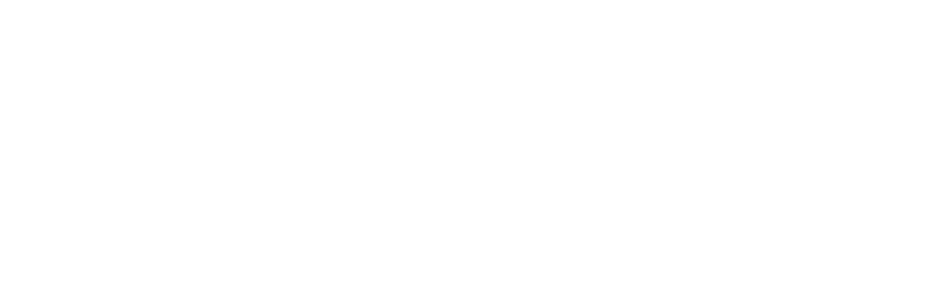
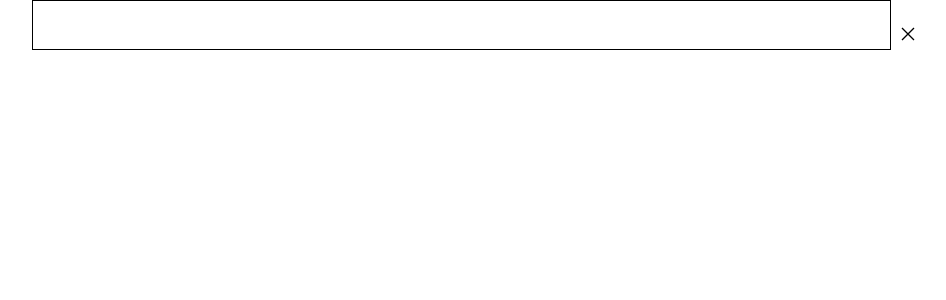
Before and after one commit to LegendOfTeam2/Front-end, a React (Create React App) app: page /write in a window 1280 px wide. Before the commit this address had no page. Shown: the top 300 px of the page, without its empty margins (179-1125 px from the left). Built offline with nearby package versions, Linux system fonts and the light colour scheme.

Commit message:
Refactor) https 전환 테스트
axios_basic https로 변환하여 테스트 진행

이슈 없음

```diff
--- a/src/assets/styles/components/UploadImage.styled.js
+++ b/src/assets/styles/components/UploadImage.styled.js
@@ -6,6 +6,7 @@ export const UploadImageContainer = styled.div`
   position: relative;
   border: 1px solid #d9d9d9;
   border-radius: 10px;
+  filter: blur(0px);
   &:hover {
     cursor: pointer;
   }
--- a/src/components/UploadImage.js
+++ b/src/components/UploadImage.js
@@ -12,11 +12,12 @@ import {
   UploadImageContainer,
   UploadImageIcon,
   UploadImageText,
-  UploadImageInput
-} from '../assets/styles/components/UploadImage.styled'
+  UploadImageInput,
+} from '../assets/styles/components/UploadImage.styled';
 
 const UploadImage = ({ setFile, setFileSrc, width }) => {
-  const logoImgInput = useRef();
+  const uploadBoxRef = useRef();
+  const uploadInputRef = useRef();
 
   const uploadImage = useUploadStore((state) => state.uploadImage);
 
@@ -49,12 +50,63 @@ const UploadImage = ({ setFile, setFileSrc, width }) => {
     });
   };
 
+  const onDropHandle = (e) => {
+    e.preventDefault();
+    console.log(e);
+
+    encodeFileToBase64(e.dataTransfer.files[0]);
+
+    const formData = new FormData();
+    formData.append('imgUrl', e.dataTransfer.files[0]);
+    uploadImage(formData).then((res) => {
+      if (res.success) {
+        setFile(res.data[0]);
+      } else {
+        alert('이미지 업로드에 실패했습니다.');
+        setFileSrc('');
+        setFile('');
+      }
+    });
+  };
+
+  const onDragOverHandle = (e) => {
+    e.preventDefault();
+  };
+
+  const changeBoxStyle = (state, e) => {
+    e.preventDefault();
+    switch (state) {
+      case 'enter': {
+        uploadBoxRef.current.style.borderColor = '#3eca28';
+        uploadBoxRef.current.style.borderWidth = '4px';
+        uploadBoxRef.current.style.filter = 'blur(1px)';
+        break;
+      }
+      case 'leave': {
+        uploadBoxRef.current.style.borderColor = '#d9d9d9';
+        uploadBoxRef.current.style.borderWidth = '1px';
+        uploadBoxRef.current.style.filter = 'none';
+        break;
+      }
+      default:
+        break;
+    }
+  };
+
   const uploadHandle = () => {
-    logoImgInput.current.click();
-  }
+    uploadInputRef.current.click();
+  };
 
   return (
-    <UploadImageContainer width={width} onClick={uploadHandle}>
+    <UploadImageContainer
+      width={width}
+      onClick={uploadHandle}
+      onDrop={(e) => onDropHandle(e)}
+      onDragOver={(e) => onDragOverHandle(e)}
+      onDragEnter={(e) => changeBoxStyle('enter', e)}
+      onDragLeave={(e) => changeBoxStyle('leave', e)}
+      ref={uploadBoxRef}
+    >
       <UploadImageIcon>
         <GrAdd className='icon'></GrAdd>
       </UploadImageIcon>
@@ -66,8 +118,7 @@ const UploadImage = ({ setFile, setFileSrc, width }) => {
           onUploadImage(e);
           encodeFileToBase64(e.target.files[0]);
         }}
-        id={'input-file'}
-        ref={logoImgInput}
+        ref={uploadInputRef}
       />
     </UploadImageContainer>
   );
--- a/src/pages/SignIn.js
+++ b/src/pages/SignIn.js
@@ -1,10 +1,14 @@
 // React
 import { useRef, useState, useCallback, useEffect } from 'react';
+
+// Zustand
+import useMemberStore from '../zustand/member';
 
 // Package
 import { GrClose } from 'react-icons/gr';
 import { FcGoogle } from 'react-icons/fc';
 import { RiKakaoTalkFill } from 'react-icons/ri';
+import { useNavigate } from 'react-router-dom';
 
 // Element
 import Button from '../elements/Button';
@@ -56,6 +60,12 @@ const SignIn = () => {
   const emailIconRef = useRef();
   const passwordIconRef = useRef();
 
+  const emailRegExp =
+    /^[0-9a-zA-Z]([-_.]?[0-9a-zA-Z])*@[0-9a-zA-Z]([-_.]?[0-9a-zA-Z])*.[a-zA-Z]{2,3}$/i;
+
+  const signInMember = useMemberStore((state) => state.signInMember);
+  const navigate = useNavigate();
+
   useEffect(() => {
     if (email !== '') emailIconRef.current.style.display = 'block';
     else emailIconRef.current.style.display = 'none';
@@ -81,6 +91,28 @@ const SignIn = () => {
     [email, password]
   );
 
+  const signInAccount = useCallback(
+    async (e) => {
+      e.preventDefault();
+      if (email === '') {
+        alert('계정을 입력해주세요');
+      } else if (emailRegExp.test(email) === false) {
+        alert('이메일 형식에 맞지 않습니다');
+      } else {
+        signInMember({ email, password }).then((res) => {
+          if (res) {
+            navigate('/');
+          } else {
+            alert(
+              '로그인 실패하였습니다\n이메일 / 패스워드를 다시 확인해주세요'
+            );
+          }
+        });
+      }
+    },
+    [email, password]
+  );
+
   return (
     <SignInContainer>
       <SignInBox>
@@ -95,7 +127,7 @@ const SignIn = () => {
               리드미에서 여러분의 재능을 마음껏 뽐내 주세요
             </SignInBoxIntroBottom>
           </SignInBoxIntroContainer>
-          <SignInBoxForm>
+          <SignInBoxForm onSubmit={(e) => signInAccount(e)}>
             <SignInBoxInputContainer>
               <SignInBoxInputGroup>
                 <SignInBoxInputGroupTitle>아이디</SignInBoxInputGroupTitle>
--- a/src/pages/SignUp.js
+++ b/src/pages/SignUp.js
@@ -368,7 +368,12 @@ const SignUp = () => {
               nicknameSpanRef.current.style.color = '#f2153e';
               nicknameSpanRef.current.innerText = '중복되는 닉네임입니다.';
             } else {
-              signUpMember(newMember);
+              signUpMember(newMember).then((res) => {
+                console.log(res);
+                if(res.success) {
+                  navigate('/');
+                }
+              });
             }
           }
         }
--- /dev/null
+++ b/src/pages/Write.js
@@ -0,0 +1,59 @@
+import styled from "styled-components";
+import { GrClose } from 'react-icons/gr';
+import Input from "../elements/Input";
+
+const Write = () => {
+  return(<WriteContainer>
+    <WriteBox>
+      <SignUpIcon>
+        <GrClose></GrClose>
+      </SignUpIcon>
+      <WriteForm>
+        <WriteTitleGroup>
+          <Input
+            _type={'text'}
+
+          ></Input>
+        </WriteTitleGroup>
+      </WriteForm>
+    </WriteBox>
+  </WriteContainer>);
+}
+
+export default Write;
+
+export const WriteContainer = styled.div`
+  width: 100%;
+  height: auto;
+  display: flex;
+  justify-content: center;
+`
+export const WriteBox = styled.div`
+  width: 961px;
+  height: 809px;
+  display: flex;
+  justify-content: center;
+  position: relative;
+`;
+export const SignUpIcon = styled.div`
+  position: absolute;
+  top: 26px;
+  right: 26px;
+  width: auto;
+  height: auto;
+  .icon-cancel {
+    width: 30px;
+    height: 30px;
+  }
+  &:hover {
+    cursor: pointer;
+  }
+`;
+export const WriteForm = styled.form`
+  width: 859px;
+  height: auto;
+`
+export const WriteTitleGroup = styled.div`
+  width: 100%;
+  height: auto;
+`
--- a/src/shared/App.js
+++ b/src/shared/App.js
@@ -12,6 +12,7 @@ const SignIn = lazy(() => import('../pages/SignIn'));
 const SignUp = lazy(() => import('../pages/SignUp'));
 const UserPosition = lazy(() => import('../pages/UserPosition'));
 const MyPage = lazy(() => import('../pages/MyPage'));
+const Write = lazy(() => import('../pages/Write'));
 
 // Utils
 const Kakao = lazy(() => import('../utils/kakao'));
@@ -28,6 +29,7 @@ function App() {
         <Route path='/kakao/callback' element={<Kakao />} />
         <Route path='/google/callback' element={<Google />} />
         <Route path='/position' element={<UserPosition />} />
+        <Route path='/write' element={<Write />} />
       </Routes>
     </Suspense>
   );
--- a/src/shared/theme.js
+++ b/src/shared/theme.js
@@ -42,11 +42,7 @@ const verticalInterval = {
 };
 
 const deviceSizes = {
-  mobileS: "320px",
-  mobileM: "375px",
-  mobileL: "450px",
-  tablet: "768px",
-  tabletL: "1024px",
+  desktopL: "1920px",
 };
 
 const colors = {
@@ -58,11 +54,7 @@ const colors = {
 };
 
 const device = {
-  mobileS: `only screen and (max-width: ${deviceSizes.mobileS})`,
-  mobileM: `only screen and (max-width: ${deviceSizes.mobileM})`,
-  mobileL: `only screen and (max-width: ${deviceSizes.mobileL})`,
-  tablet: `only screen and (max-width: ${deviceSizes.tablet})`,
-  tabletL: `only screen and (max-width: ${deviceSizes.tabletL})`,
+  desktopL: `only screen and (max-width: ${deviceSizes.desktopL})`,
 };
 
 const theme = {
--- a/src/utils/apis/api/api_auth.js
+++ b/src/utils/apis/api/api_auth.js
@@ -4,6 +4,7 @@ import axios from 'axios';
 // Utils
 import createToken from '../../token';
 import { getCookie } from '../../cookie';
+import { refreshTokenApi } from '../refresh';
 
 const SERVER_IP = process.env.REACT_APP_REST_API_IP;
 
@@ -38,10 +39,7 @@ api_auth.interceptors.response.use(
     if (status === 401) {
       if (error.response.data.message === 'TokenExpiredError') {
         const originRequest = config;
-        const refreshToken = window.sessionStorage.getItem('refresh-token');
-        const res = await axios.post(`http://${SERVER_IP}`, {
-          refreshToken,
-        });
+        const res = await refreshTokenApi();
 
         createToken(
           res.headers['authorization'].split(' ')[1],
--- a/src/utils/apis/api/api_basic.js
+++ b/src/utils/apis/api/api_basic.js
@@ -4,7 +4,7 @@ import axios from 'axios';
 const SERVER_IP = process.env.REACT_APP_REST_API_IP;
 
 const api_basic = axios.create({
-  baseURL: `http://${SERVER_IP}`,
+  baseURL: `https://${SERVER_IP}`,
   headers: {
     'content-type': 'application/json;charset=UTF-8',
   },
--- /dev/null
+++ b/src/utils/apis/refresh.js
@@ -0,0 +1,5 @@
+import api_refresh from './api/api_refresh';
+
+export const refreshTokenApi = () => {
+  return api_refresh.post(`/member/refreshtoken`);
+};
--- a/src/zustand/member.js
+++ b/src/zustand/member.js
@@ -29,20 +29,24 @@ const useMemberStore = create((set) => ({
   },
   signUpMember: async (payload) => {
     const resData = await signUpMemberApi(payload)
-      .then((res) => res)
+      .then((res) => res.data)
       .catch((err) => console.log(err));
 
-    console.log(resData);
+    return resData;
   },
   signInMember: async (payload) => {
     const resData = await signInMemberApi(payload)
       .then((res) => res)
       .catch((err) => console.err(err));
 
+    console.log(resData.headers);
+
     createToken(
       resData.headers['authorization'].split(' ')[1],
       resData.headers['refresh-token']
     );
+
+    return resData.data;
   },
   kakaoAuth: async (code) => {
     const resData = await kakaoAuthApi(code)
```
Also changed, not shown: src/zustand/upload.js (line endings or trailing spaces), 2 other files (tests, documents, lock files or other folders). Lines whose indentation alone changed are shown as unchanged.
